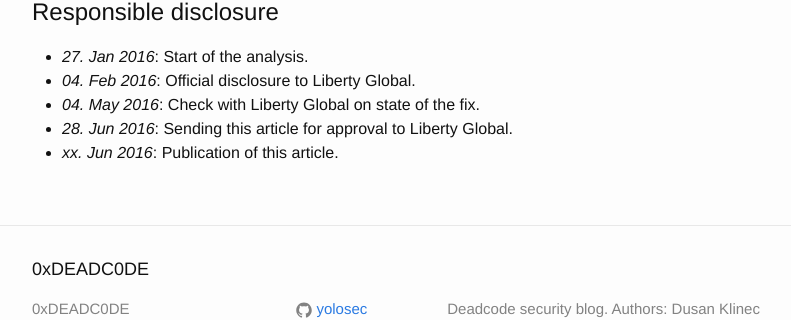
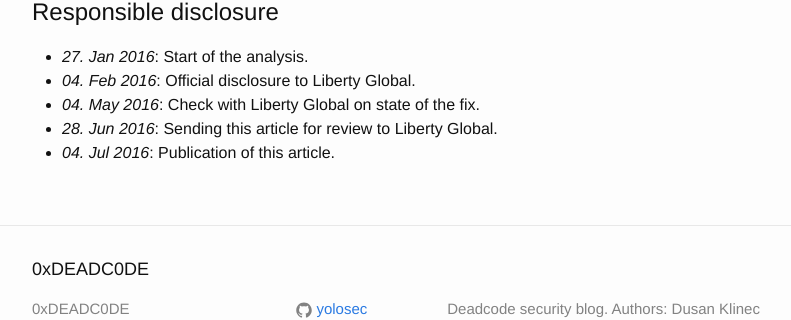
Before and after one commit to yolosec/deadcodeBlog, a Jekyll site: the page built from _posts/2016-06-14-UPC-UBEE-EVW3226-WPA2-RExing.markdown, in a window 1280 px wide and 900 px high, scrolled down 26342 px. Shown: the part 497-817 px from the top of the window, without its empty margins (238-1029 px from the left). Built offline with Jekyll 4.4.1, drawn with Linux system fonts in a browser that asks for light colours; formulas are drawn with MathJax 3.

Commit message:
ubee: responsible disclosure - rephrased

```diff
--- a/_posts/2016-06-14-UPC-UBEE-EVW3226-WPA2-RExing.markdown
+++ b/_posts/2016-06-14-UPC-UBEE-EVW3226-WPA2-RExing.markdown
@@ -811,5 +811,5 @@ Both applications are available at the Google Play Store [here](https://play.goo
 - _27. Jan 2016_: Start of the analysis.
 - _04. Feb 2016_: Official disclosure to Liberty Global.
 - _04. May 2016_: Check with Liberty Global on state of the fix.
-- _28. Jun 2016_: Sending this article for approval to Liberty Global.
-- _xx. Jun 2016_: Publication of this article.
+- _28. Jun 2016_: Sending this article for review to Liberty Global.
+- _04. Jul 2016_: Publication of this article.
```
